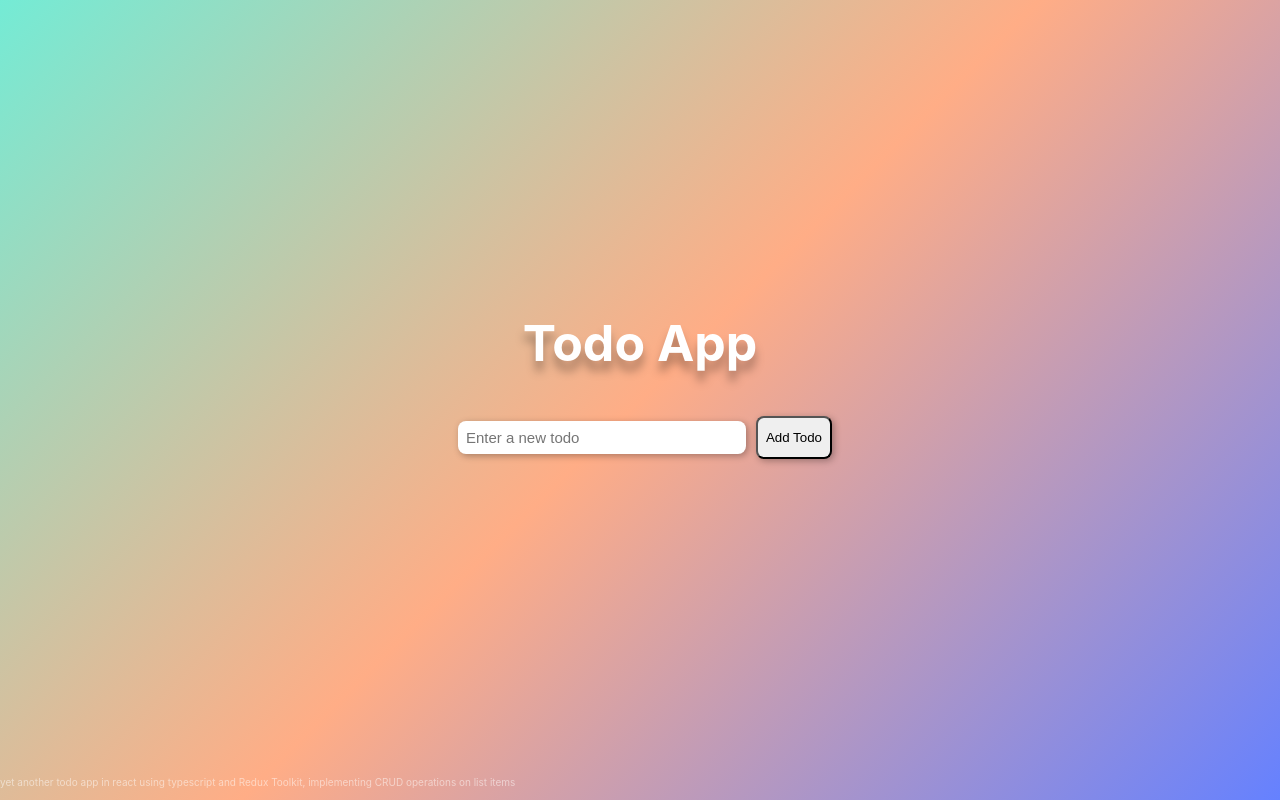
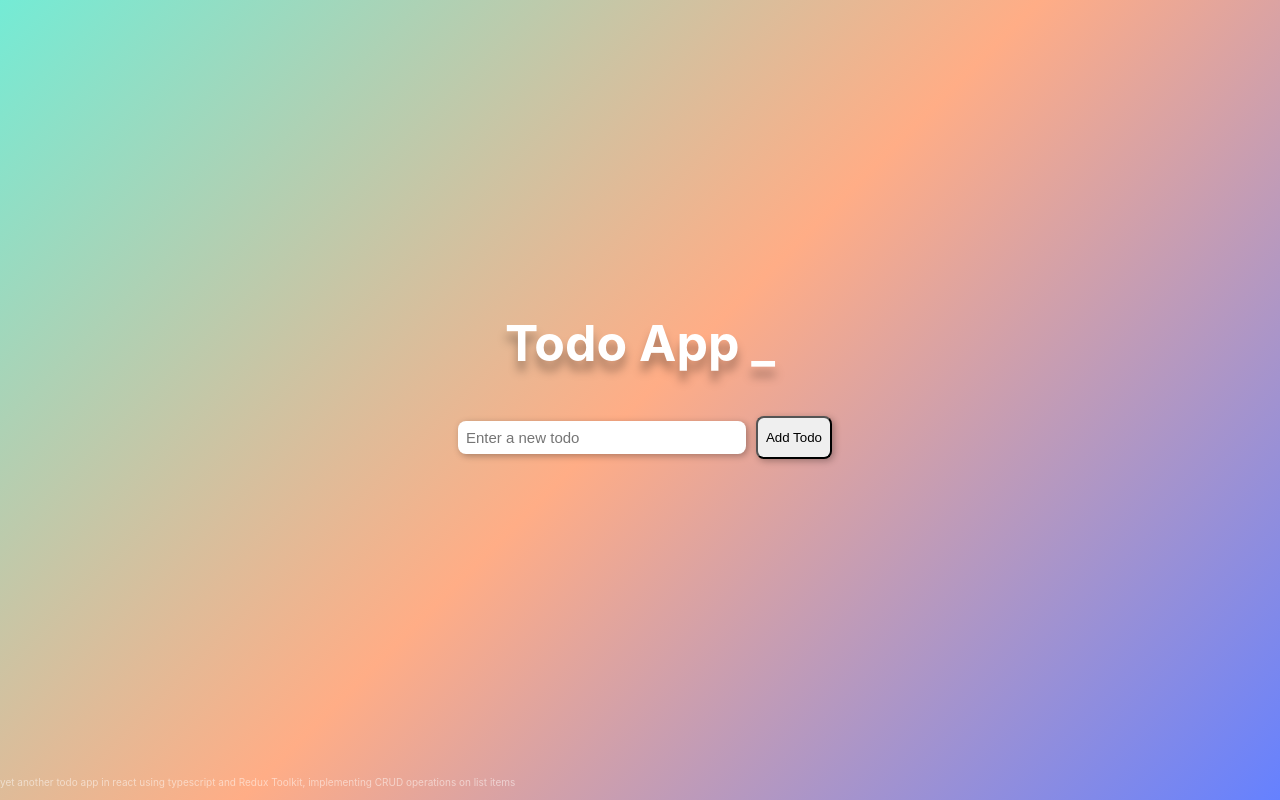
Before and after one commit to domino3d/react-todo, a React (Create React App) app: page / in a window 1280 px wide. Built offline with nearby package versions, Linux system fonts and the light colour scheme.

Commit message:
added css swag

```diff
--- a/src/App.css
+++ b/src/App.css
@@ -6,7 +6,8 @@
   --bg-color-1: #74EBD5;
   --bg-color-2: #ffad86;
   --bg-color-3: #6581ff;
-  --shadow: 2px 2px 7px 0px rgba(0, 0, 0, 0.3);;
+  --shadow: 2px 2px 7px 0px rgba(0, 0, 0, 0.3);
+  ;
 
 }
 
@@ -29,6 +30,22 @@
   font-size: 50px;
   color: white;
   filter: drop-shadow(0 10px 5px rgba(0, 0, 0, 0.3));
+}
+
+.todoApp h1 .blink {
+  animation: 1.5s blink step-end infinite;
+}
+
+@keyframes blink {
+
+  from,
+  to {
+    opacity: 0;
+  }
+
+  50% {
+    opacity: 1;
+  }
 }
 
 .todoApp input {
--- a/src/App.tsx
+++ b/src/App.tsx
@@ -7,7 +7,7 @@ import './App.css';
 const App: React.FC = () => {
   return (
     <div className='todoApp'>
-      <h1>Todo App</h1>
+      <h1>Todo App <span className='blink'>_</span></h1>
       <TodoForm />
       <TodoList />
       <Footer />
```
